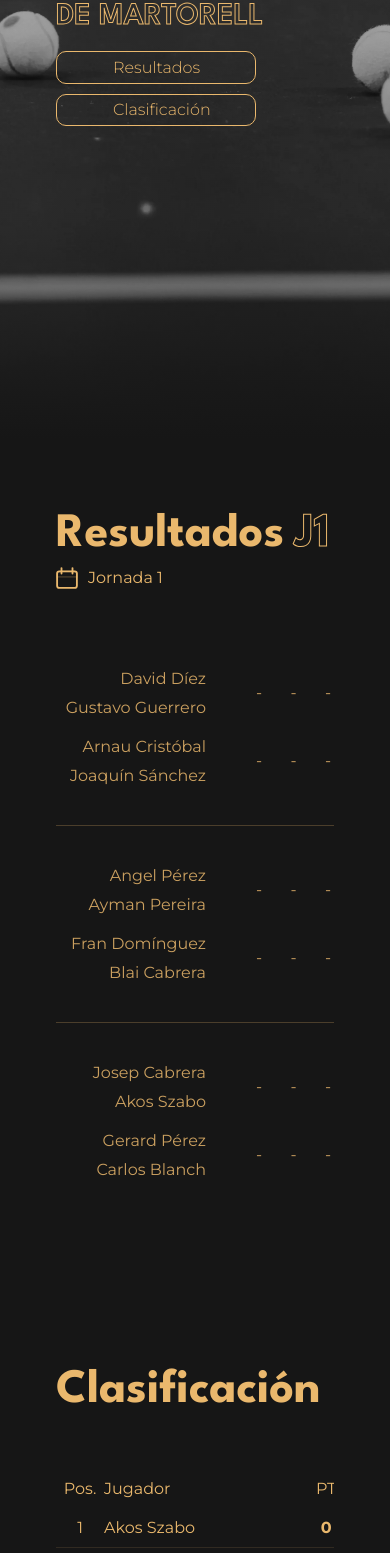
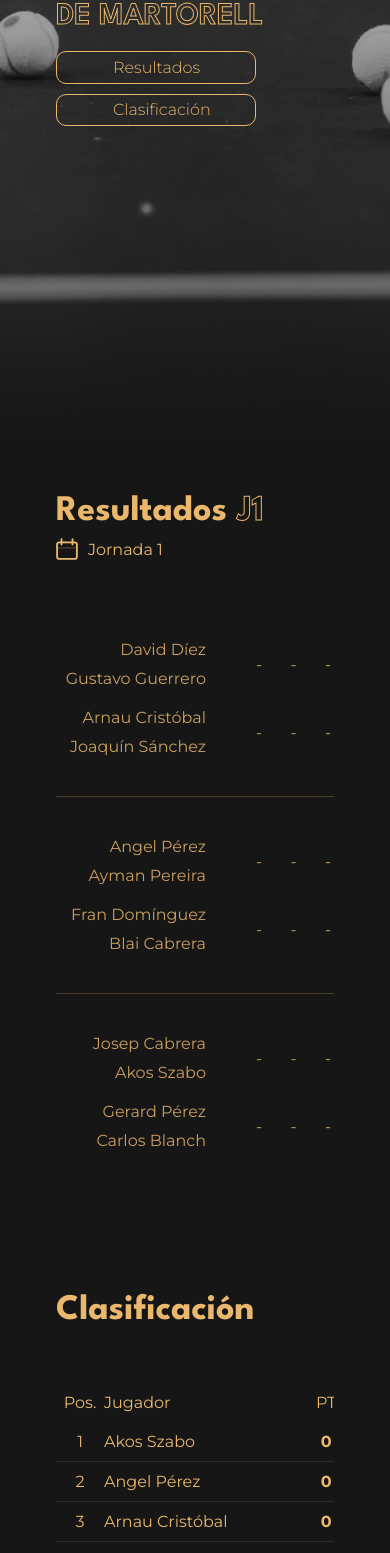
Before and after one commit to gperezdev/superliga, a React (Vite) app: page / in a window 390 px wide. Shown: the part 405-1958 px from the top of the page. Built offline with nearby package versions, Linux system fonts and the light colour scheme.

Commit message:
update: responsive error on sections

```diff
--- a/src/App.jsx
+++ b/src/App.jsx
@@ -22,11 +22,15 @@ export const App = () => {
             {/* Inicio */}
             <Header />
 
-            {/* Resultados */}
-            <Results />
+            <div>
+                {/* Resultados */}
+                <Results />
 
-            {/* Clasificación */}
-            <Ranking />
+                {/* Clasificación */}
+                <Ranking />
+            </div>
+
+
 
         </>
     )
--- a/src/layouts/Ranking/Ranking.module.css
+++ b/src/layouts/Ranking/Ranking.module.css
@@ -84,4 +84,8 @@
         width: 382px;
     }
 
+    .title {
+        font-size: 36px;
+    }
+
 }
--- a/src/layouts/Results/Results.module.css
+++ b/src/layouts/Results/Results.module.css
@@ -199,4 +199,8 @@
     .matches .game .pair .names p {
         text-align: right !important;
     }
+
+    .header .title {
+        font-size: 36px;
+    }
 }
```
